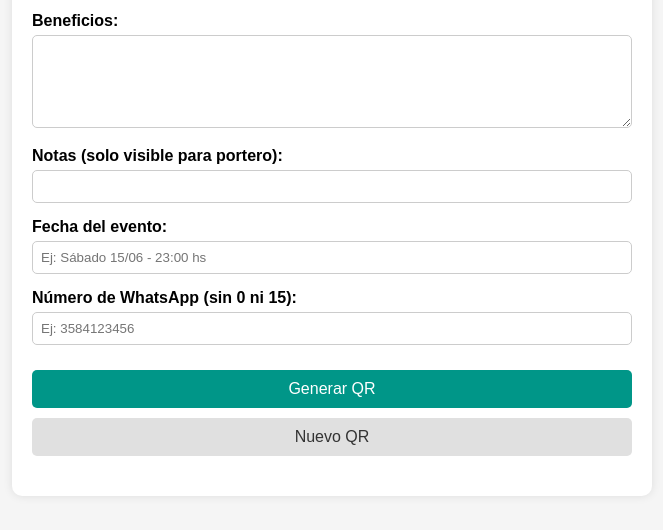
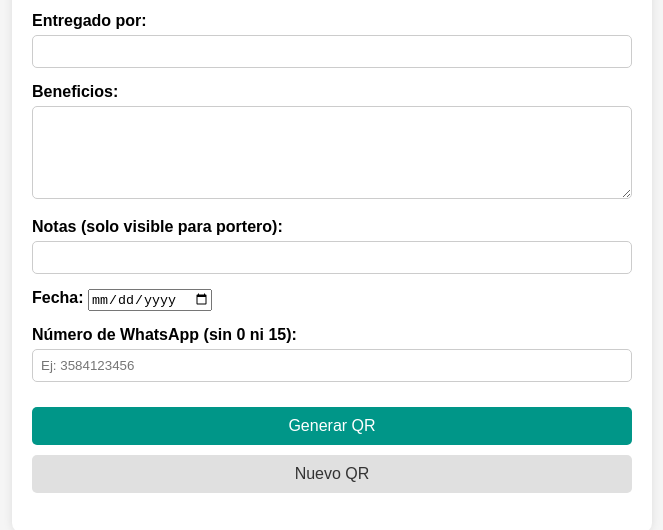
Before and after one commit to condesamansion/InvitacionesCondesa, a plain HTML site: page index.htm in a window 1280 px wide. Shown: the part 187-717 px from the top of the page, without its empty margins (308-971 px from the left). Drawn offline with Linux system fonts and the light colour scheme.

Commit message:
Update index.html

```diff
--- a/index.htm
+++ b/index.htm
@@ -14,6 +14,10 @@
       <input type="text" id="nombre" />
     </label>
 
+    <label>Entregado por:
+      <input type="text" id="entregado" />
+    </label>
+
     <label>Beneficios:
       <textarea id="beneficio" rows="5"></textarea>
     </label>
@@ -22,8 +26,8 @@
       <input type="text" id="notas" />
     </label>
 
-    <label>Fecha del evento:
-      <input type="text" id="fecha" placeholder="Ej: Sábado 15/06 - 23:00 hs" />
+    <label>Fecha:
+      <input type="date" id="fecha" />
     </label>
 
     <label>Número de WhatsApp (sin 0 ni 15):
@@ -35,6 +39,7 @@
 
     <div id="resultado">
       <div id="qrcode"></div>
+      <div id="mensajeResumen"></div>
       <a id="waLink" href="#" target="_blank" style="display: none;">Enviar por WhatsApp</a>
     </div>
   </div>
```
